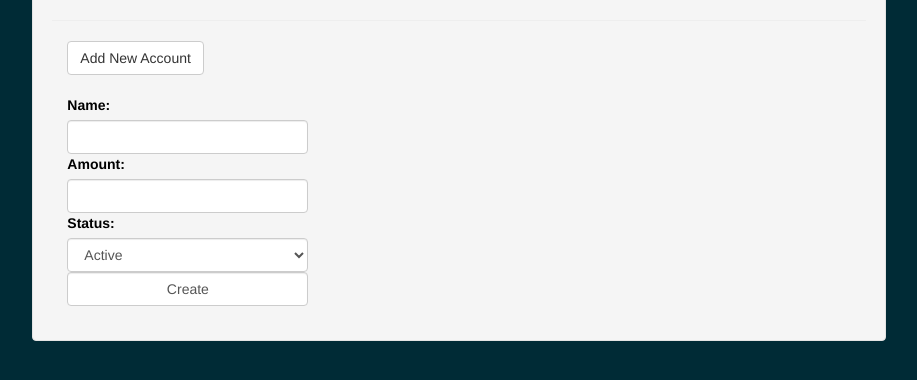
After one commit to altheasmith/table-builder, a Django app: page /create in a window 1280 px wide. The commit adds this page. Shown: the part 168-548 px from the top of the page, without its empty margins (181-1098 px from the left). Run offline with Django 3.2, Linux system fonts and the light colour scheme; data comes from the database, SQL or seed files in the repository; both versions use the stored data as it was after the commit; data that the repository does not hold is empty; some libraries are stand-ins or nearby versions.

Commit message:
added form

```diff
--- a/table_builder_proj/table_builder/static/table_builder/table-builder.css
+++ b/table_builder_proj/table_builder/static/table_builder/table-builder.css
@@ -10,3 +10,7 @@ body {
 table {
   color:black;
 }
+
+label {
+  color:black;
+}
--- a/table_builder_proj/table_builder/static/table_builder/table-builder.js
+++ b/table_builder_proj/table_builder/static/table_builder/table-builder.js
@@ -54,8 +54,12 @@ $(document).ready( function() {
 
     // TESTS:
     var $table_data = $('#accounts_table').html()
-    console.log($table_data)
+    // console.log($table_data)
 
   });
 
+  // Styling form data
+  $('#forms input').addClass('form-control');
+  $('#forms select').addClass('form-control');
+
 });
--- /dev/null
+++ b/table_builder_proj/table_builder/templates/table_builder/account_form.html
@@ -0,0 +1,12 @@
+{% extends 'table_builder/table-builder.html' %}
+{% load staticfiles %}
+
+{% block forms %}
+</br>
+<form action="/create" method="post">{% csrf_token %}
+  <fieldset class="form-group">
+    {{ form }}
+    <input class="form-control" type="submit" value="Create" />
+  </fieldset>
+</form>
+{% endblock %}
--- a/table_builder_proj/table_builder/templates/table_builder/table-builder.html
+++ b/table_builder_proj/table_builder/templates/table_builder/table-builder.html
@@ -26,6 +26,18 @@
         </tr>
       </table>
 
+      <hr/>
+
+      <div id="forms" class='col-md-4'>
+        <form action='/create'>
+          <button class='btn btn-default'>
+            Add New Account
+          </button>
+        </form>
+        {% block forms%}
+        {% endblock %}
+      </div>
+
     </div>
 
   </body>
--- a/table_builder_proj/table_builder/views.py
+++ b/table_builder_proj/table_builder/views.py
@@ -1,7 +1,9 @@
 from django.shortcuts import render
 from django.views.generic import View
+from django.views.generic.edit import CreateView, UpdateView, DeleteView
 from table_builder.models import Account
 from django.forms.models import model_to_dict
+from django.core.urlresolvers import reverse_lazy
 
 
 # View for rendering main page
@@ -15,3 +17,20 @@ class TestOriginalView(View):
     def get(self, request):
         template = 'table_builder/table-builder-orig.html'
         return render(request, template)
+
+
+# View for creating a new account
+class AccountCreate(CreateView):
+    model = Account
+    fields = ['name','amount','status']
+
+# View for updating account information
+class AccountUpdate(UpdateView):
+    model = Account
+    fields = ['name','amount','status']
+    template_name_suffix = '_update_form'
+
+# View for updating account information
+class AccountDelete(DeleteView):
+    model = Account
+    success_url = reverse_lazy('account-list')
--- a/table_builder_proj/table_builder_proj/urls.py
+++ b/table_builder_proj/table_builder_proj/urls.py
@@ -18,6 +18,8 @@ from django.conf.urls import include, url
 from django.contrib import admin
 # Importing main page View and original Page View
 from table_builder.views import AccountView, TestOriginalView
+# Importing views for CRUD functions
+from table_builder.views import AccountCreate, AccountUpdate, AccountDelete
 # Importing Django REST Framework ViewSet
 from table_builder.viewsets import AccountViewSet
 # Django REST Framework ViewSet Routing:
@@ -35,4 +37,11 @@ urlpatterns = [
     url(r'^$', AccountView.as_view(), name='main'),
     # Original table-builder Page
     url(r'^orig', TestOriginalView.as_view(), name='orig'),
+    # Create new account
+    url(r'^create', AccountCreate.as_view(success_url = '/create'), name='create'),
+    # Update existing account information
+    url(r'^update', AccountUpdate.as_view(), name='update'),
+    # Delete account
+    url(r'^delete', AccountDelete.as_view(), name='delete'),
+
 ]
```
Also changed, not shown: table_builder_proj/table_builder_proj/settings.py (+13 -3 lines), table_builder_proj/db.sqlite3, 1 other file.
